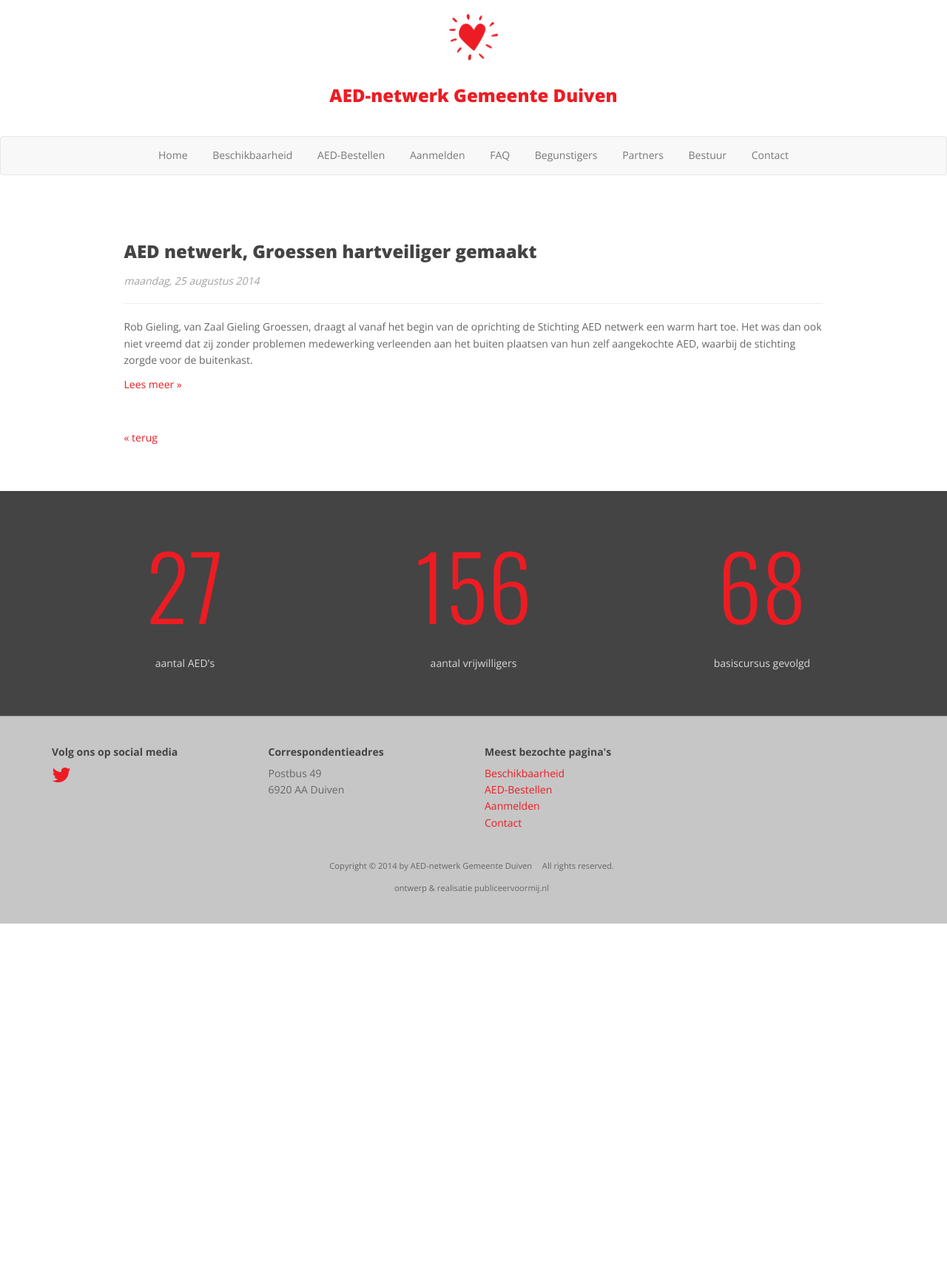
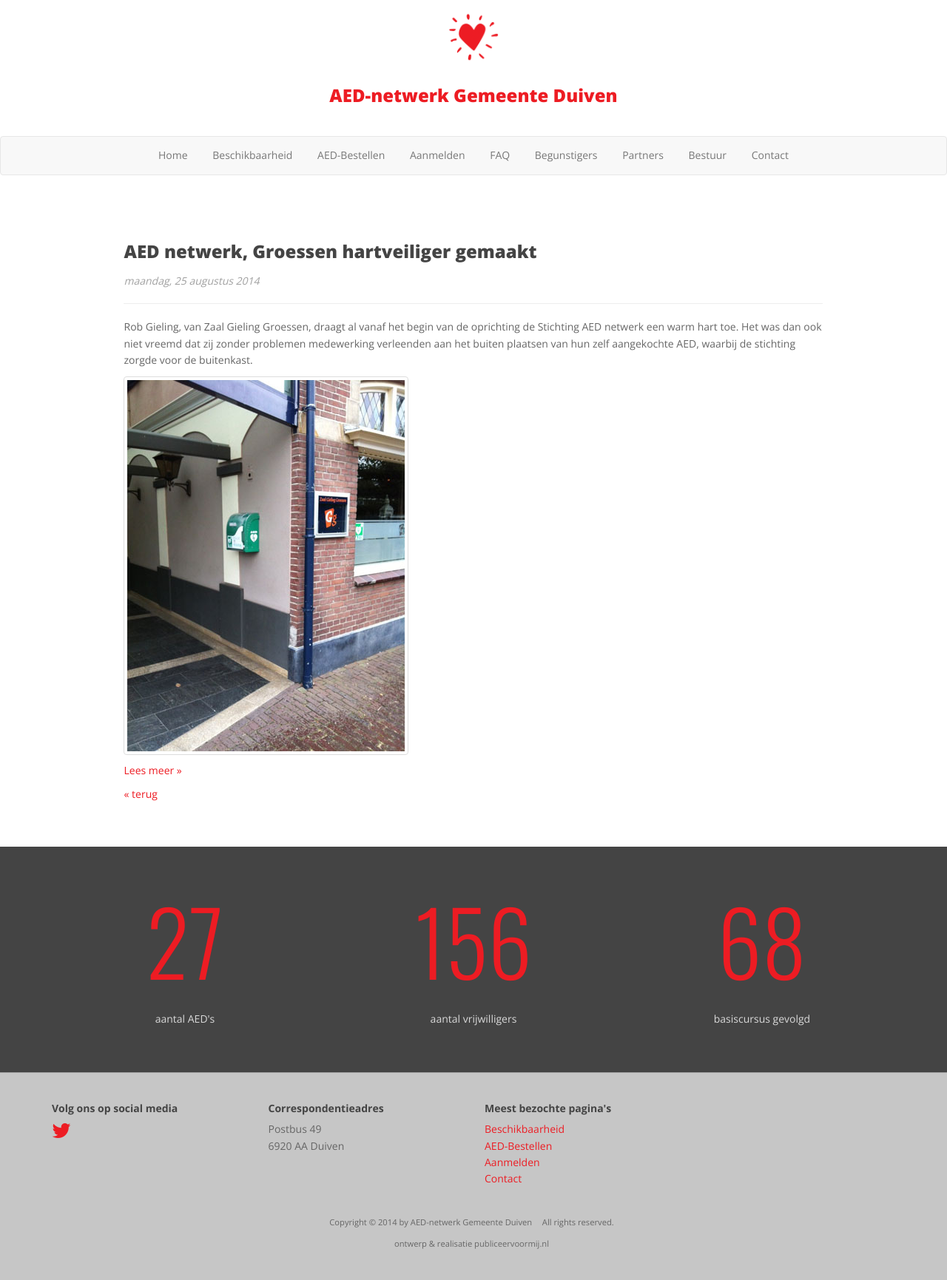
Before and after one commit to theotheu/aed-duiven, a Jekyll site: the page built from _posts/2014-08-25-aed-netwerk-groessen-hartveiliger-gemaakt.md, in a window 1280 px wide. Shown: the whole page at 74% size. Built offline with Jekyll 4.4.1, drawn with Linux system fonts in a browser that asks for light colours; nearby versions of some CDN libraries; some web fonts are replaced; before the commit the page ends 1249 px from its top, so only the background shows below that.

Commit message:
Foto bij artikel Groessen

```diff
--- a/_posts/2014-08-25-aed-netwerk-groessen-hartveiliger-gemaakt.md
+++ b/_posts/2014-08-25-aed-netwerk-groessen-hartveiliger-gemaakt.md
@@ -7,4 +7,7 @@
 ---
 Rob Gieling, van Zaal Gieling Groessen, draagt al vanaf het begin van de oprichting de Stichting AED netwerk een warm hart toe. Het was dan ook niet vreemd dat zij zonder problemen medewerking verleenden aan het buiten plaatsen van hun zelf aangekochte AED, waarbij de stichting zorgde voor de buitenkast.
 
+
+![foto van AED bij voordeur Zaal Gieling Groessen](/assets/img/20140815-aed-gieling-groessen.jpg "AED netwerk, Groessen hartveiliger gemaakt"){: class="img-thumbnail"}
+
 [Lees meer »](http://www.duiven.nl/actueel/nieuws/aed-netwerk-groessen-hartveiliger-gemaakt){: target="_blank"}
```
Also changed, not shown: assets/img/20140815-aed-gieling-groessen.jpg (added).
